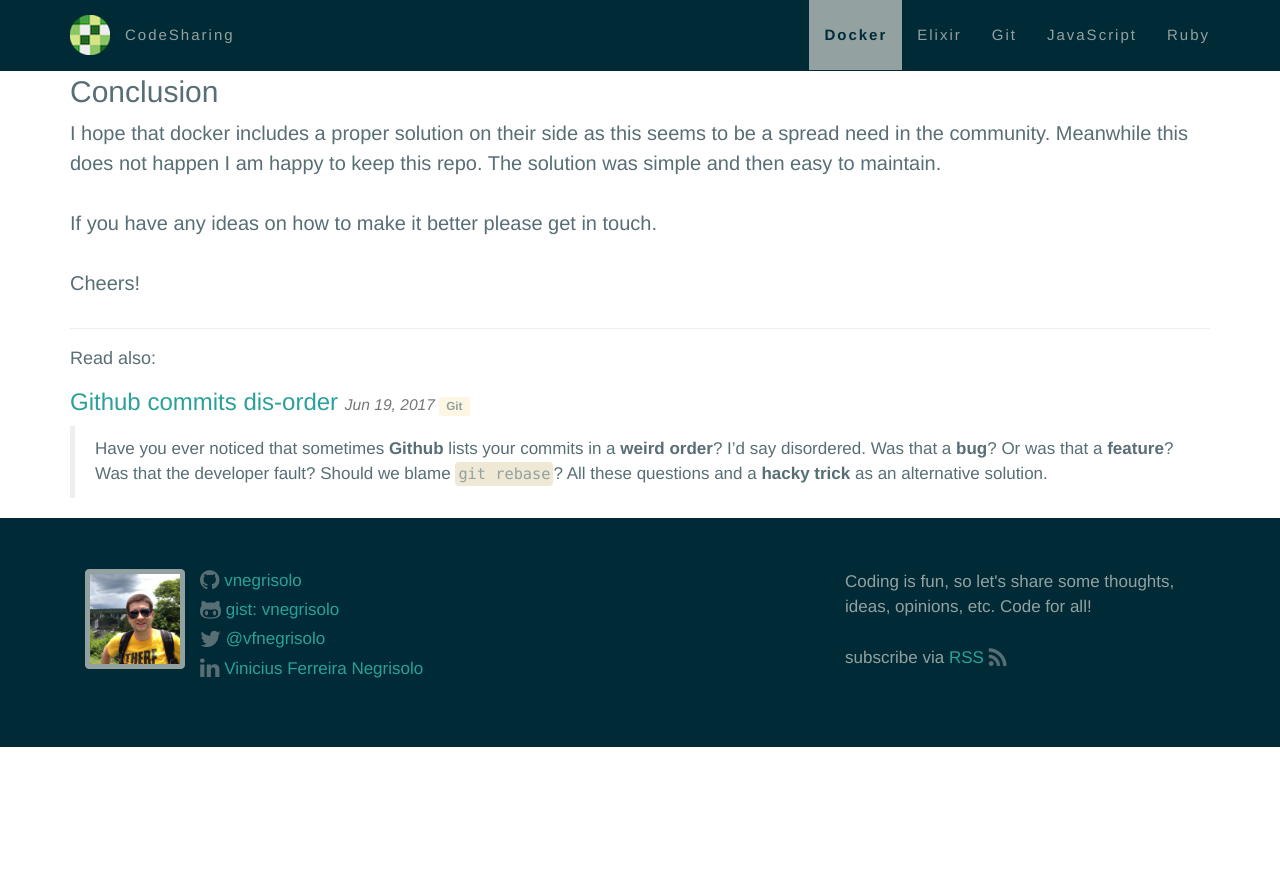
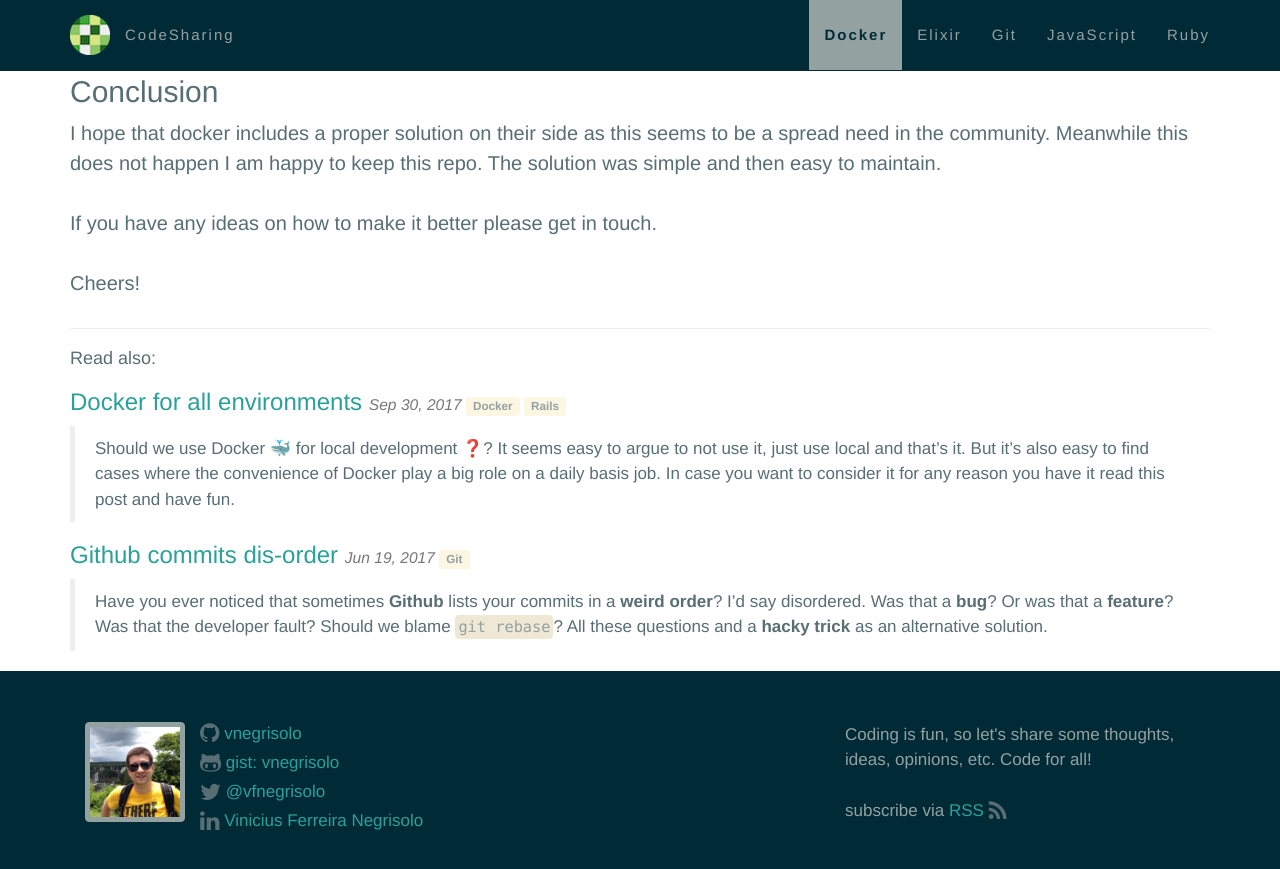
Before and after one commit to vnegrisolo/vnegrisolo.github.io, a Jekyll site: the page built from _posts/docker/2017-09-19-wait-for-docker-container.md, in a window 1280 px wide and 900 px high, scrolled down 3599 px. Shown: the top 869 px of the window. Built offline with Jekyll 4.4.1, drawn with Linux system fonts in a browser that asks for light colours; before the commit the page ends 4346 px from its top, so only the background shows below that; part of the change alters nothing that is shown.

Commit message:
✨  Post about docker for all environments

````diff
--- a/_includes/markdown/links.md
+++ b/_includes/markdown/links.md
@@ -3,6 +3,7 @@
 [blog-es2015-classes]:  /javascript/es2015-classes 'ES2015 Classes'
 [blog-page-action]:     /javascript/chrome-extensions-setup#page-action-or-browse-action 'Chrome Extensions - Page Action'
 [blog-configure-rails]: /rails/configuring-rails-app 'Configuring a Rails App'
+[blog-docker-wait-for]: /docker/wait-for-docker-container 'Wait for Docker container'
 
 <!-- NetFlex -->
 [netflex]: https://chrome.google.com/webstore/detail/netflex/enabfkegimbpnmiadibjifbmbednodib 'NetFlex'
--- /dev/null
+++ b/_posts/docker/2017-09-30-docker-for-all-environments.md
@@ -0,0 +1,214 @@
+---
+layout: post
+title:  "Docker for all environments"
+date:   2017-09-30 12:00:00
+last_modified_at: 2017-09-30 12:00:00
+categories: Docker
+tags: Rails
+---
+
+Should we use Docker 🐳 for local development ❓? It seems easy to argue to not use it, just use local and that's it. But it's also easy to find cases where the convenience of Docker play a big role on a daily basis job. In case you want to consider it for any reason you have it read this post and have fun.
+
+## Some context
+
+Docker 🐳 is a great approach for packaging your application and its requirements. You can automate every step to automate it's creation including packages to install, environment variable, manipulating files, running commands, etc. For all these reasons a lot of companies are adopting it on 🚀 production.
+
+On the other hand in order to develop and test a single application sometimes it's needed to run several other ones. Also application may need some dependencies like key-value store, caching, databases, search engines, messaging services and so on. For modern and well constructed applications this might not be a big problem, but for legacy ones this scenario is a 😱 nightmare.
+
+**Unfortunately** there are innumerous reasons for not running an application locally so let's face it and use all the convenience of Docker for your development mode as well.
+
+To reinforce my opinion, for a faster and better development we **should always run applications on local** host machine. This post is about when this is not possible.
+
+## The approach
+
+I'll use as an example a simple Ruby on Rails application to show how to configure docker on both **development** and **production** environments. You can port the same ideas to your own codebase. By the file names you will see that I chose **development** to be my default environment.
+
+## Dockerfile
+
+So let's start with the `Dockerfile` that's used to build Docker images.
+
+{: .hightlight.col-md-6 data-path="Dockerfile"}
+```docker
+FROM ruby:2.4.1-alpine3.6
+WORKDIR /app
+
+RUN apk --no-cache add \
+    build-base \
+    nodejs nodejs-npm \
+    postgresql-dev
+
+COPY bin/wait-for /usr/local/bin/
+
+bundle config --global jobs 4
+bundle config --global retry 3
+
+RUN gem install bundler
+COPY Gemfile* /app/
+# rails default to RAILS_ENV=development
+RUN bundle install
+
+# docker volume instead
+# assets:precompile is useless in dev
+```
+
+{: .col-md-6 data-path="Dockerfile.prod"}
+```docker
+FROM ruby:2.4.1-alpine3.6
+WORKDIR /app
+
+RUN apk --no-cache add \
+    build-base \
+    nodejs nodejs-npm \
+    postgresql-dev
+
+COPY bin/wait-for /usr/local/bin/
+
+bundle config --global jobs 4
+bundle config --global retry 3
+
+RUN gem install bundler
+COPY Gemfile* /app/
+ENV RAILS_ENV=production
+RUN bundle install --without development test
+
+COPY . /app/
+RUN bundle exec rails assets:precompile
+```
+
+The idea behind this code snippets is to show that we want to make the images as similar as it possible, but let's face its differences. In this case **library dependencies** will change. Another difference is on extra steps for production such as precompiling assets.
+
+## Compose the enviroment
+
+Here it comes my `docker-compose.yml` files:
+
+{: .col-md-6 data-path="docker-compose.yml"}
+```yml
+---
+version: "3"
+services:
+  web_dev:
+    build: .
+    volumes:
+      - "$PWD:/app"
+    command: >
+      sh -c 'wait-for pg_dev:5432 &&
+             bundle exec rails server'
+    expose: ["3000"]
+    ports: ["3000:3000"]
+    depends_on: ["pg_dev"]
+
+  pg_dev:
+    image: postgres
+    ports: ["5432:5432"]
+    environment:
+      POSTGRES_PASSWORD: postgres
+```
+
+{: .col-md-6 data-path="docker-compose.prod.yml"}
+```yml
+---
+version: "3"
+services:
+  web_prod:
+    build:
+      context: .
+      dockerfile: Dockerfile.prod
+    command: >
+      sh -c 'wait-for pg_prod:5432 &&
+             bundle exec rails server'
+    expose: ["3000"]
+    ports: ["3000:3000"]
+    depends_on: ["pg_prod"]
+    env_file: [".env.prod"]
+
+  pg_prod:
+    image: postgres
+    ports: ["5432:5432"]
+    env_file: [".env.prod"]
+```
+
+A difference to be highlighted here is the usage of `volume` entry on **development** mode. As soon as a developer change the code it will be reflected inside the dev container.
+
+The way that we deal with environment variables will change as well, in this case for **production** I am loading these values from a file that's ignored from my git repo.
+
+Read my blog post about [Wait for Docker container][blog-docker-wait-for] to understand how to do that.
+
+## Ignore files
+
+It's nice to reinforce that `git` and `docker` have its ignore files for different purposes. This is how I set my ignore files to work:
+
+{: .col-md-6 data-path=".gitignore"}
+```
+.bundle/
+.env.prod
+log/
+tmp/
+```
+
+{: .col-md-6 data-path=".dockerignore"}
+```
+.bundle/
+.dockerignore
+.git/
+.gitignore
+Dockerfile*
+docker-compose*
+log/
+public/assets/
+tmp/
+```
+
+## Environment variable file
+
+Finally a simple `.env.prod`:
+
+{: data-path=".env.prod"}
+```
+POSTGRES_PASSWORD=postgres123
+RAILS_SERVE_STATIC_FILES=true
+SECRET_KEY_BASE=123abc
+```
+
+## Running containers
+
+With all that set here I have some commands to test both environments:
+
+{: .hightlight.col-md-6}
+```shell
+alias dc="docker-compose"
+
+dc up --build -d
+dc logs -f
+
+dc run web_dev bundle exec rubocop
+dc run web_dev bundle exec rails db:migrate
+dc run web_dev bundle exec rspec
+dc run -it web_dev bundle exec rails console
+
+dc down
+```
+
+{: .hightlight.col-md-6}
+```shell
+alias dc="docker-compose -f docker-compose.prod.yml"
+
+dc up --build -d
+dc logs -f
+
+dc run web_prod bundle exec rails db:create
+dc run web_prod bundle exec rails db:migrate
+dc run web_prod bundle exec rake app:calculate
+dc run -it web_prod sh
+
+dc down
+```
+
+These are just a sample of how to interact with our containers using `docker-compose`. Notice that I created an `alias` just for simplifying 😉 that code snippet, but the real change is on loading the default `docker-compose.yml` file or setting it to `-f docker-compose.prod.yml`.
+
+## Conclusion
+
+Docker may help us to work on 💩 brown-field projects. Or you just don't want to install a lot of applications to start with. In one case or the other I hope you have enjoyed 👍 this reading.
+
+{% include markdown/acronyms.md %}
+{% include markdown/links.md %}
+{% include markdown/images.md %}
--- a/docker/index.html
+++ b/docker/index.html
@@ -1,5 +1,5 @@
 ---
 layout: posts
-last_modified_at: 2017-09-17 12:00:00
+last_modified_at: 2017-09-30 12:00:00
 category: Docker
 ---
````
Also changed, not shown: README.md.
